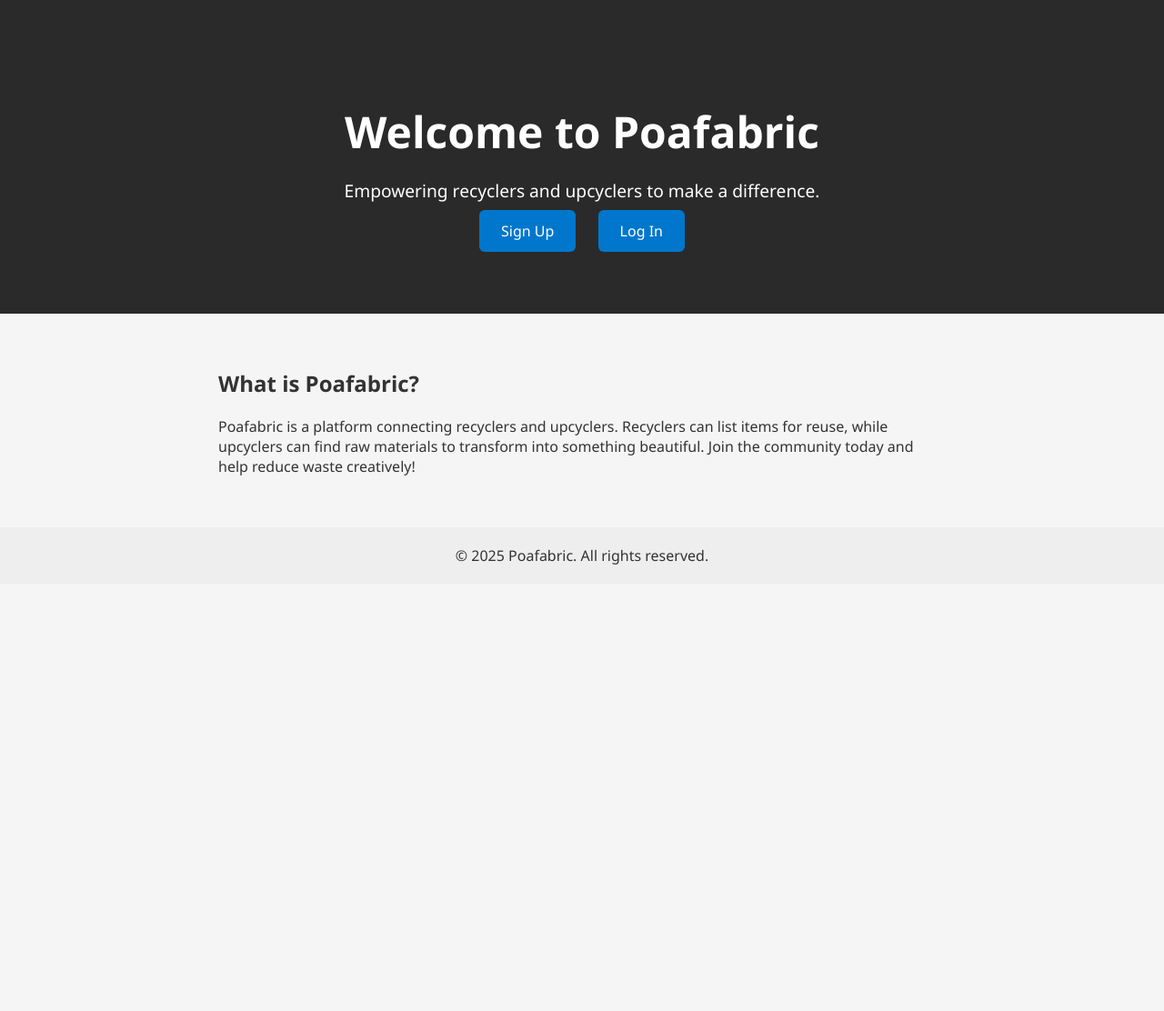
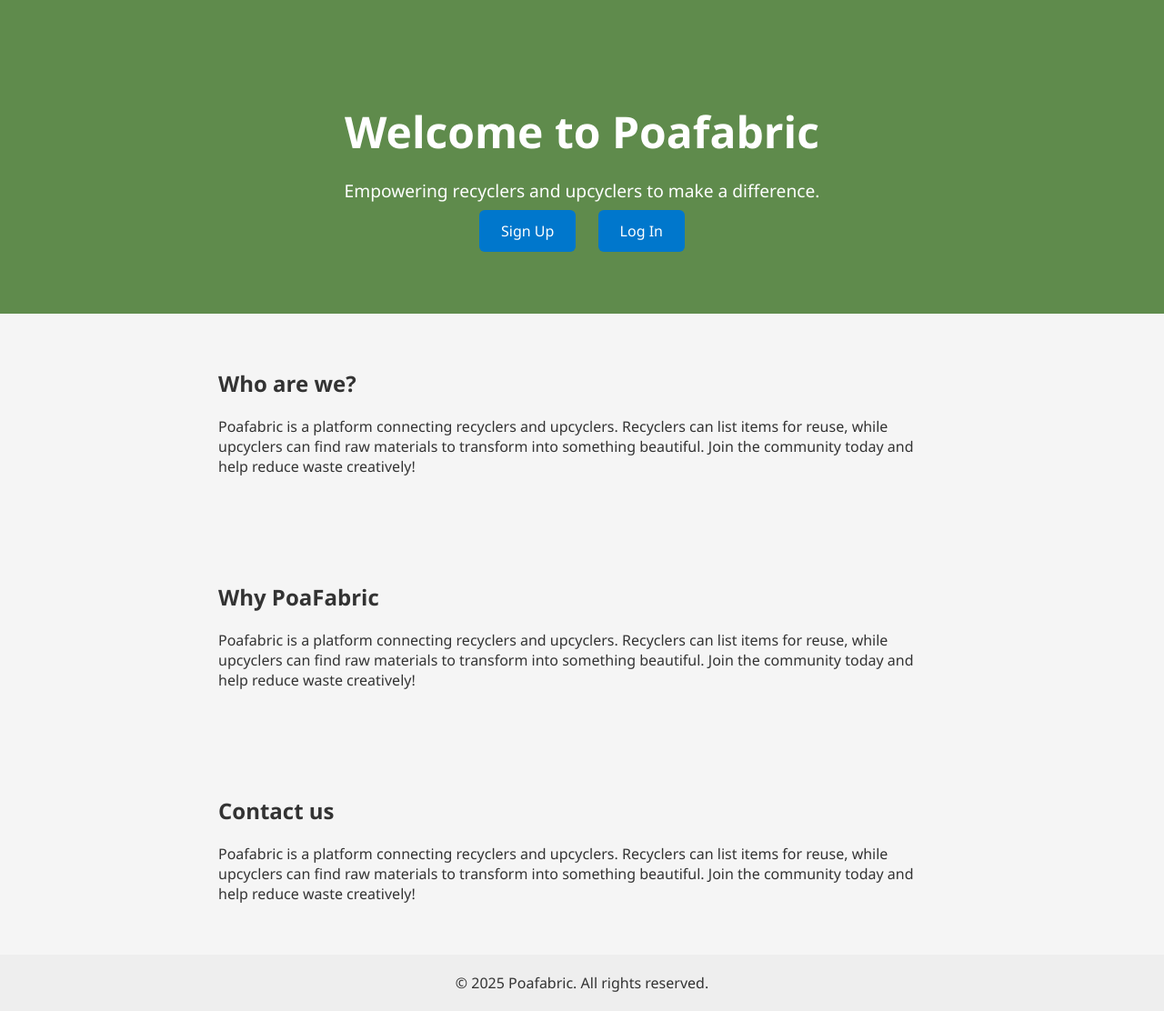
Before and after one commit to taragon/PoaFabric, a Django app: page / in a window 1280 px wide. Shown: the whole page at 91% size. Before the commit the page ends 621 px from the top, so only its background shows below. Run offline with Django 4.2, Linux system fonts and the light colour scheme.

```diff
--- a/user/static/user/styles.css
+++ b/user/static/user/styles.css
@@ -7,7 +7,7 @@ body {
 }
 
 .hero {
-    background-color: #2a2a2a;
+    background-color: #5F8B4C;
     color: white;
     padding: 80px 20px;
     text-align: center;
--- a/user/templates/user/home.html
+++ b/user/templates/user/home.html
@@ -21,9 +21,20 @@
     </div>
 
     <div class="section">
-        <h2>What is Poafabric?</h2>
+        <h2>Who are we?</h2>
         <p>Poafabric is a platform connecting recyclers and upcyclers. Recyclers can list items for reuse, while upcyclers can find raw materials to transform into something beautiful. Join the community today and help reduce waste creatively!</p>
     </div>
+
+    <div class="section">
+        <h2>Why PoaFabric</h2>
+        <p>Poafabric is a platform connecting recyclers and upcyclers. Recyclers can list items for reuse, while upcyclers can find raw materials to transform into something beautiful. Join the community today and help reduce waste creatively!</p>
+    </div>
+
+    <div class="section">
+        <h2>Contact us</h2>
+        <p>Poafabric is a platform connecting recyclers and upcyclers. Recyclers can list items for reuse, while upcyclers can find raw materials to transform into something beautiful. Join the community today and help reduce waste creatively!</p>
+    </div>
+
 
     <div class="footer">
         &copy; 2025 Poafabric. All rights reserved.
```
Also changed, not shown: user/templates/user/login.html (+21 -8 lines).
